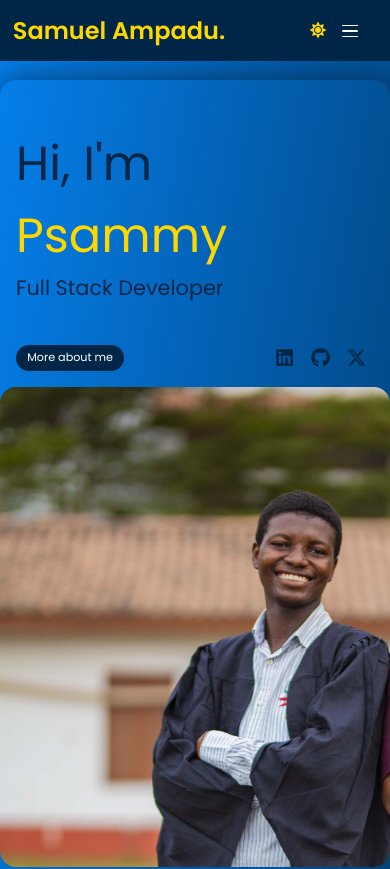
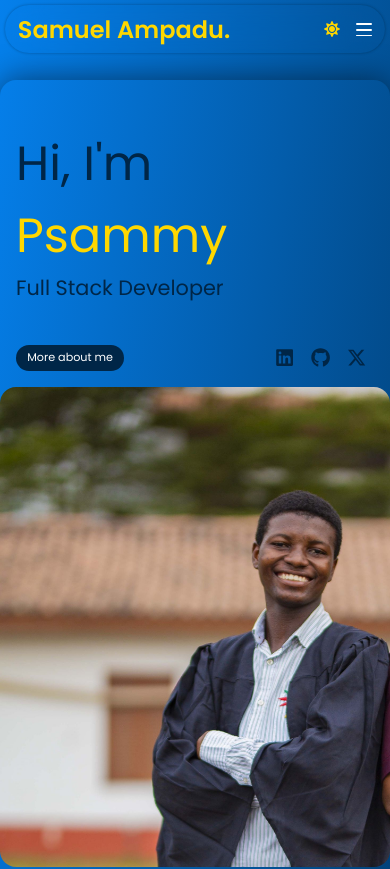
Before and after one commit to Psamm-y/React-projects, a React (Vite) app: page / in a window 390 px wide. Shown: the top 869 px of the page. Built offline with nearby package versions, Linux system fonts and the light colour scheme.

Commit message:
refactor

```diff
--- a/src/porfolio shi/hamburger.css
+++ b/src/porfolio shi/hamburger.css
@@ -48,7 +48,7 @@
   align-items: center;
   position: absolute;
   background-color: var(--secondary-color);
-  top: 2.2em;
+  top: 2em;
   left: -15em;
   right: 0;
   min-width: 20em;
--- a/src/porfolio shi/header.css
+++ b/src/porfolio shi/header.css
@@ -6,16 +6,21 @@
 }
 header {
   position: fixed;
-  top: 0;
+  height: 3em;
+  top: 0.5em;
   display: flex;
-  width: 100%;
+  left: 2em;
+  right: 2em;
   justify-content: space-between;
   padding: 0.8em;
   align-items: center;
-  background-color: var(--secondary-color);
+  background-color: transparent;
   color: white;
   padding-right: 2em;
   z-index: 100;
+  border-radius: 2em;
+  backdrop-filter: blur(20px);
+  box-shadow: 0px 0px 3px #0000004f;
 }
 ul {
   list-style: none;
@@ -74,7 +79,10 @@ nav {
   .toggle {
     margin: 0 0.5em;
   }
-  .header {
+  header {
     padding-right: 0.8em;
+    top: 5px;
+    left: 5px;
+    right: 5px;
   }
 }
--- a/src/porfolio shi/skills.css
+++ b/src/porfolio shi/skills.css
@@ -81,4 +81,7 @@
     grid-template-columns: 1fr;
     gap: 2em;
   }
+  .skills-grid::before {
+    display: none;
+  }
 }
```
